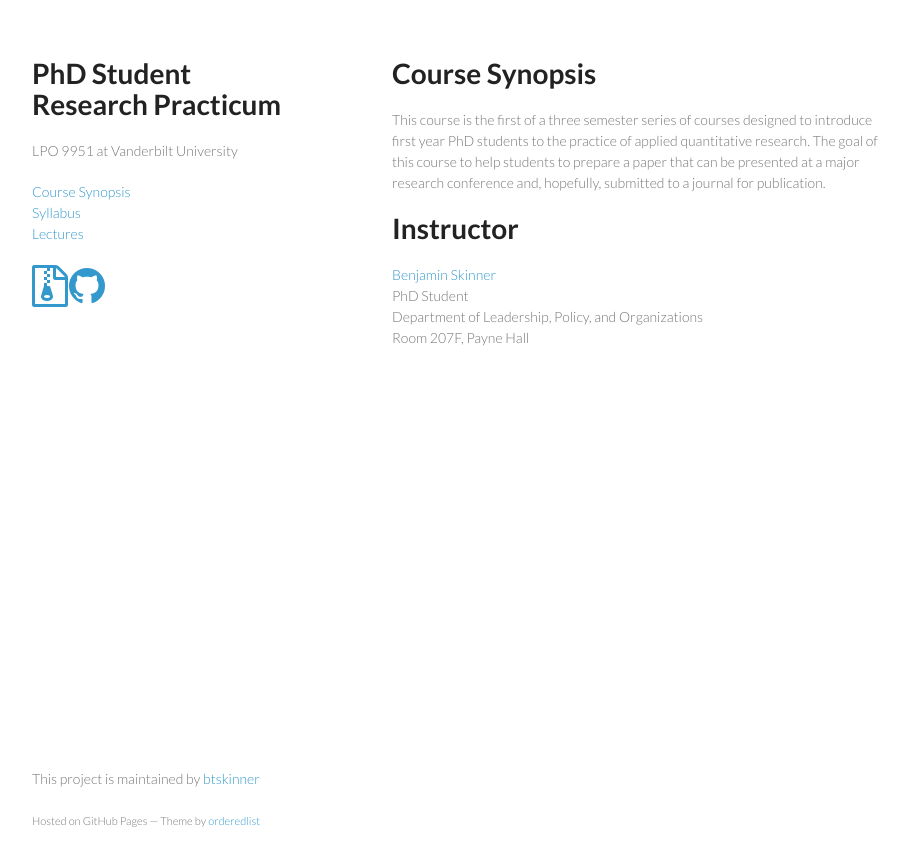
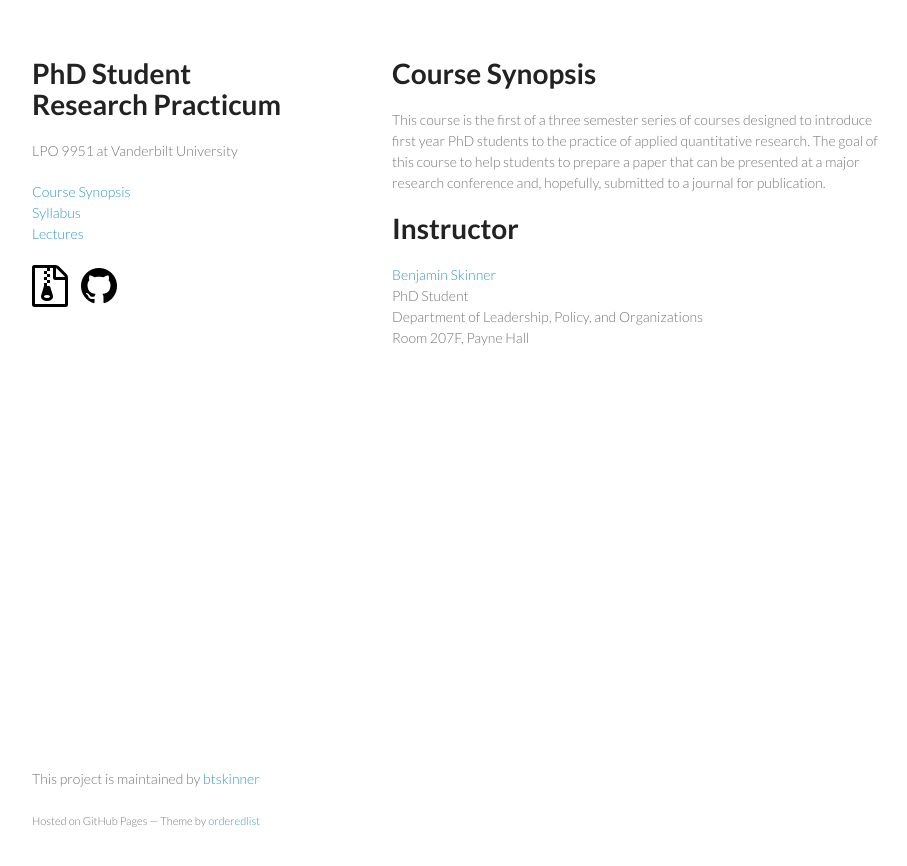
Before and after one commit to btskinner/lpo9951, a Jekyll site: the page built from index.md, in a window 1280 px wide. Shown: the top 866 px of the page, without its empty margins (178-1085 px from the left). Built offline with Jekyll 4.4.1, drawn with Linux system fonts in a browser that asks for light colours.

Commit message:
fixed links to github repo

```diff
--- a/stylesheets/custom.css
+++ b/stylesheets/custom.css
@@ -3,17 +3,17 @@
 -------------------------------------------------- */
 
 a.iconlink:link, ul.header li a:link {
-    color: $text-color;
+    color: black;
 }
 
 a.iconlink:visited, ul.header li a:visited {
-    color: $text-color;
+    color: black;
 }
 
 a.iconlink:hover, ul.header li a:hover {
-    color: $link-color;
+    color: #39c;
 }
 
 a.iconlink:active, ul.header li a:active {
-    color: $link-color;
+    color: #39c;
 }
--- a/stylesheets/styles.css
+++ b/stylesheets/styles.css
@@ -104,39 +104,13 @@ header {
 header ul {
   list-style:none;
   height:40px;
-
   padding:0;
-
-  /* background: #eee; */
-  /* background: -moz-linear-gradient(top, #f8f8f8 0%, #dddddd 100%); */
-  /* background: -webkit-gradient(linear, left top, left bottom, color-stop(0%,#f8f8f8), color-stop(100%,#dddddd)); */
-  /* background: -webkit-linear-gradient(top, #f8f8f8 0%,#dddddd 100%); */
-  /* background: -o-linear-gradient(top, #f8f8f8 0%,#dddddd 100%); */
-  /* background: -ms-linear-gradient(top, #f8f8f8 0%,#dddddd 100%); */
-  /* background: linear-gradient(top, #f8f8f8 0%,#dddddd 100%); */
-
-  /* border-radius:5px; */
-  /* border:1px solid #d2d2d2; */
-  /* box-shadow:inset #fff 0 1px 0, inset rgba(0,0,0,0.03) 0 -1px 0; */
-  /* width:270px; */
 }
 
 header li {
-  /* width:89px; */
+  width:3rem;
   float:left;
-  /* border-right:1px solid #d2d2d2; */
-  /* height:40px; */
 }
-
-/* header ul a { */
-/*   line-height:1; */
-/*   font-size:11px; */
-/*   color:#999; */
-/*   display:block; */
-/*   text-align:center; */
-/*   padding-top:6px; */
-/*   height:40px; */
-/* } */
 
 strong {
   color:#222;
```
